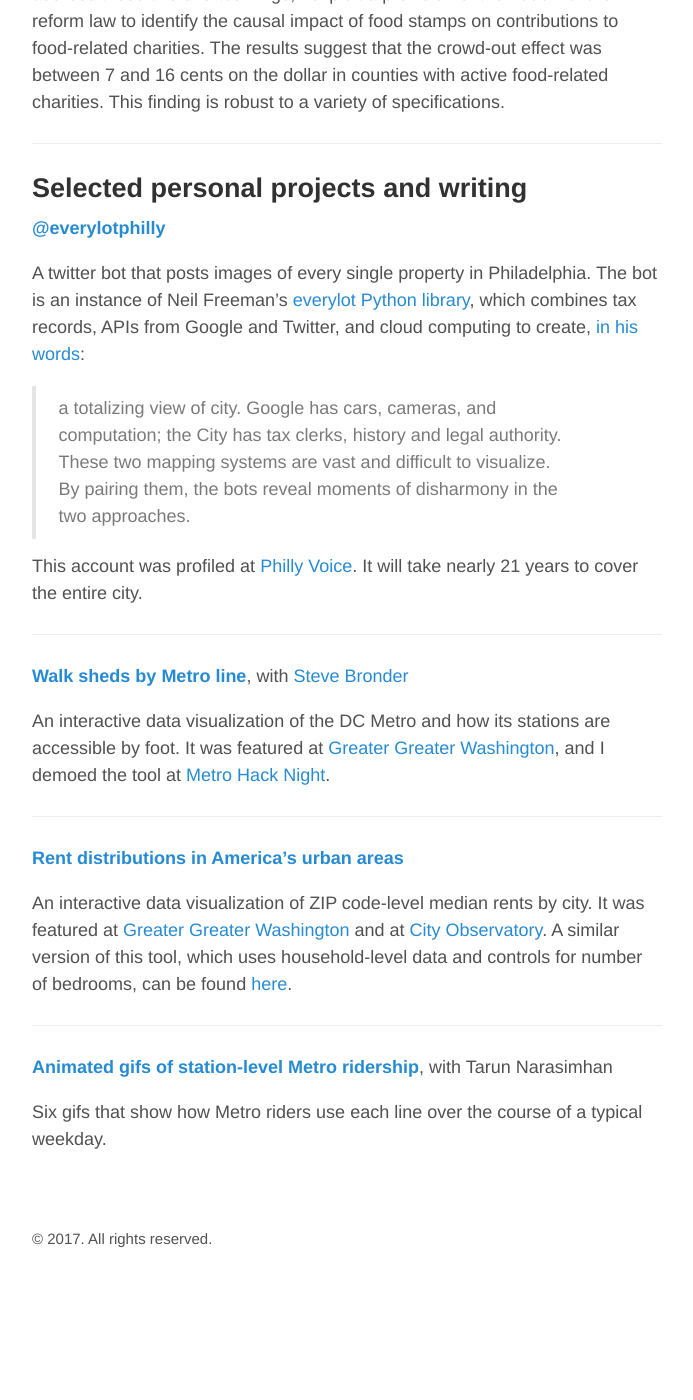
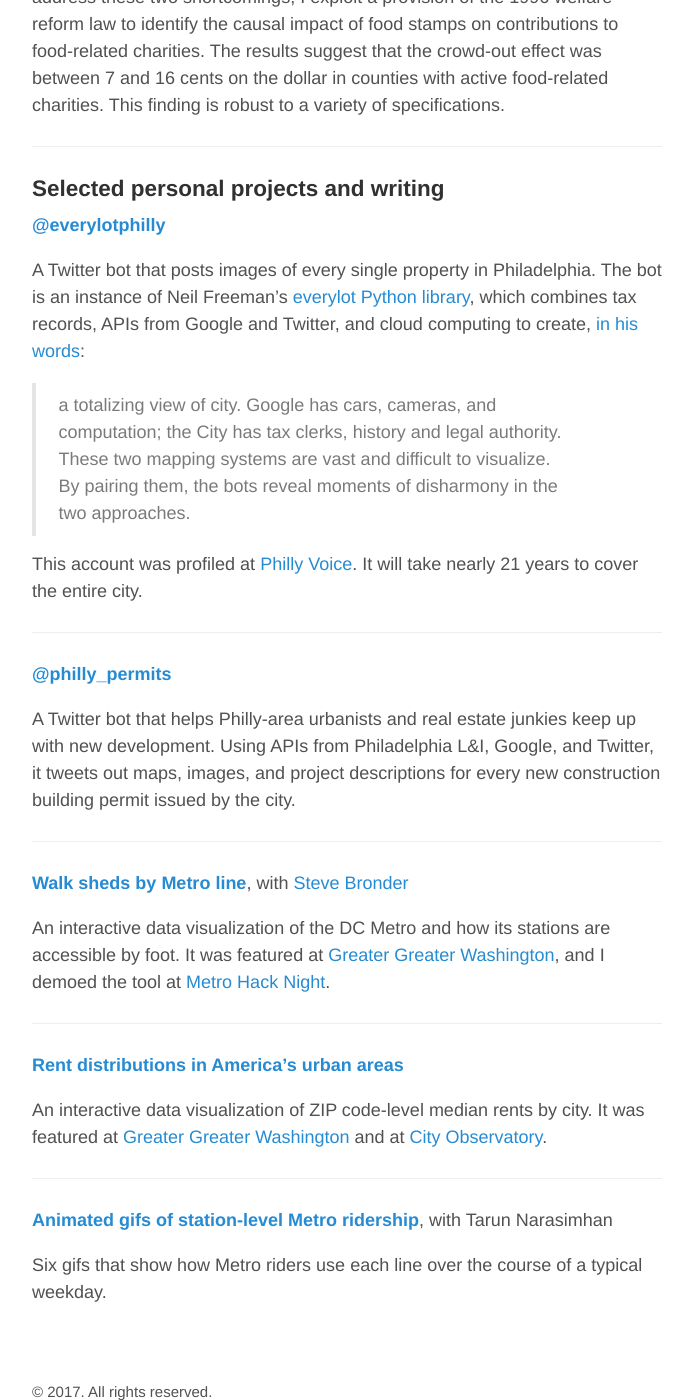
Before and after one commit to WadeP6970/johnricco.github.io, a Jekyll site: the page built from projects.md, in a window 1280 px wide and 1400 px high, scrolled down 794 px. Shown: the whole window, without its empty margins (293-986 px from the left). Built offline with Jekyll 4.4.1, drawn with Linux system fonts in a browser that asks for light colours; our own code applies the rules of GitHub Pages for plain Markdown files; before the commit the page ends 2082 px from its top, so only the background shows below that; some of the changed text lies outside the part shown.

Commit message:
Fix link, add philly_permits

```diff
--- a/projects.md
+++ b/projects.md
@@ -1,8 +1,9 @@
 ---
 layout: page
+title: Research and projects
 ---
 
-## Research
+### Research
 
 **[Fiscal consequences of
 terrorism](https://www.imf.org/external/pubs/ft/wp/2015/wp15225.pdf)**,
@@ -36,15 +37,21 @@ finding is robust to a variety of specifications.
 
 ---
 
-## Selected personal projects and writing
+### Selected personal projects and writing
 
 **[@everylotphilly](https://twitter.com/everylotphilly)**
 
-A twitter bot that posts images of every single property in Philadelphia. The bot is an instance of Neil Freeman's [everylot Python library](https://github.com/fitnr/everylotbot), which combines tax records, APIs from Google and Twitter, and cloud computing to create, [in his words](http://fakeisthenewreal.org/everylot/):
+A Twitter bot that posts images of every single property in Philadelphia. The bot is an instance of Neil Freeman's [everylot Python library](https://github.com/fitnr/everylotbot), which combines tax records, APIs from Google and Twitter, and cloud computing to create, [in his words](http://fakeisthenewreal.org/everylot/):
 
 >a totalizing view of city. Google has cars, cameras, and computation; the City has tax clerks, history and legal authority. These two mapping systems are vast and difficult to visualize. By pairing them, the bots reveal moments of disharmony in the two approaches.
 
 This account was profiled at [Philly Voice](http://www.phillyvoice.com/twitter-account-perfect-philly-property-nerds/). It will take nearly 21 years to cover the entire city.
+
+---
+
+**[@philly_permits](https://twitter.com/philly_permits)**
+
+A Twitter bot that helps Philly-area urbanists and real estate junkies keep up with new development. Using APIs from Philadelphia L&I, Google, and Twitter, it tweets out maps, images, and project descriptions for every new construction building permit issued by the city.
 
 ---
 
@@ -60,9 +67,9 @@ Night](https://www.washingtonpost.com/local/trafficandcommuting/transportation-t
 
 ---
 
-**[Rent distributions in America's urban areas](https://johnricco.shinyapps.io/Rents)**
+**[Rent distributions in America's urban areas](https://johnricco.shinyapps.io/cdfs/)**
 
-An interactive data visualization of ZIP code-level median rents by city. It was featured at [Greater Greater Washington](http://greatergreaterwashington.org/post/28904/not-all-the-housing-in-a-region-costs-the-same-despite-what-headlines-imply/) and at [City Observatory](http://cityobservatory.org/you-need-more-than-one-number-to-understand-housing-affordability/). A similar version of this tool, which uses household-level data and controls for number of bedrooms, can be found [here](https://johnricco.shinyapps.io/cdfs/).
+An interactive data visualization of ZIP code-level median rents by city. It was featured at [Greater Greater Washington](http://greatergreaterwashington.org/post/28904/not-all-the-housing-in-a-region-costs-the-same-despite-what-headlines-imply/) and at [City Observatory](http://cityobservatory.org/you-need-more-than-one-number-to-understand-housing-affordability/).
 
 ---
 
```
